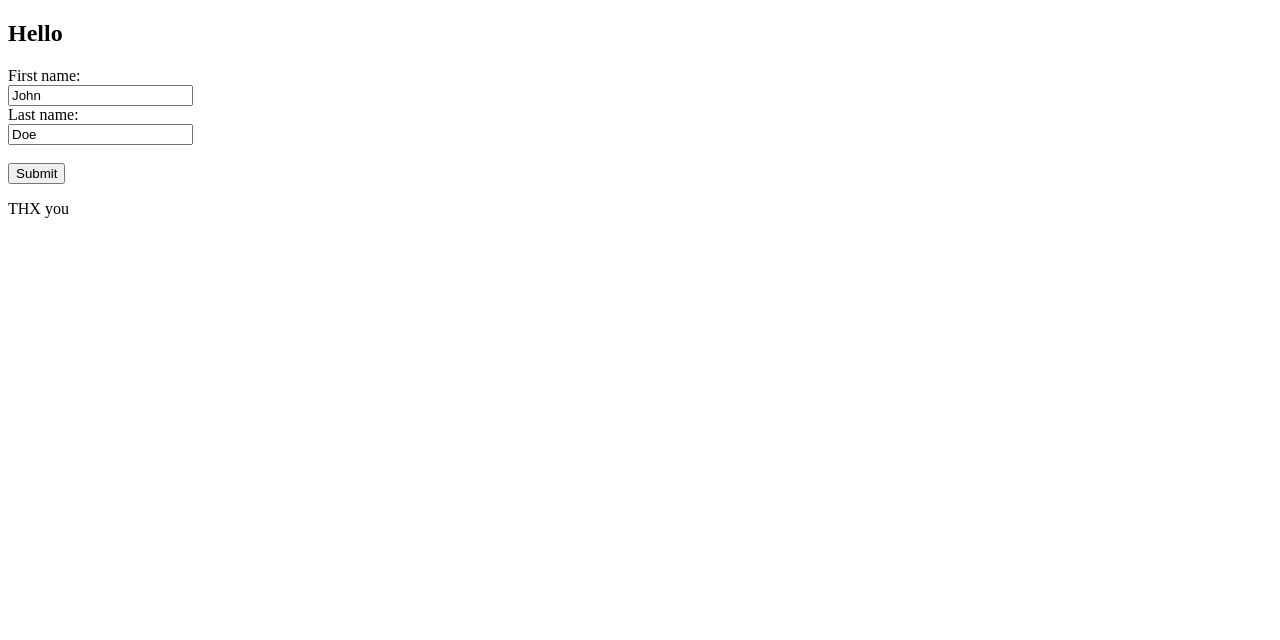
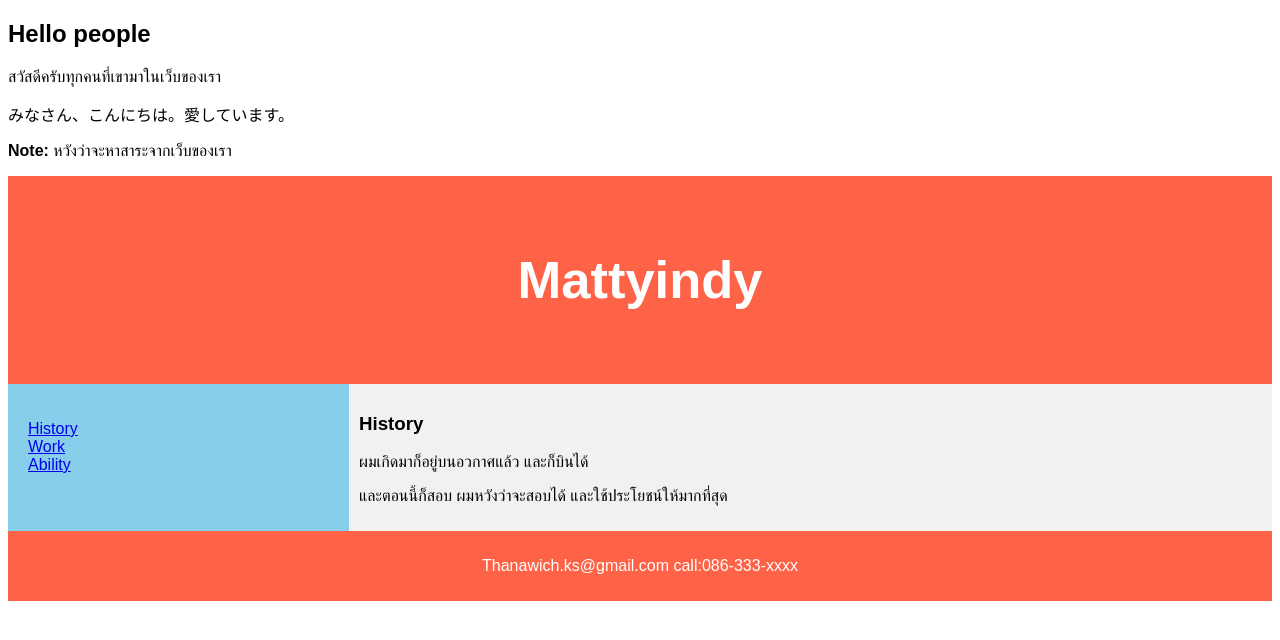
Before and after one commit to mattyindy/Dev, a plain HTML site: page index.html in a window 1280 px wide. Drawn offline with Linux system fonts and the light colour scheme.

Commit message:
Update index.html

```diff
--- a/index.html
+++ b/index.html
@@ -1,18 +1,104 @@
 <!DOCTYPE html>
-<html>
+<html lang="en">
+<head>
+<title>CSS Template</title>
+<meta charset="utf-8">
+<meta name="viewport" content="width=device-width, initial-scale=1">
+<style>
+* {
+  box-sizing: border-box;
+}
+
+body {
+  font-family: Arial, Helvetica, sans-serif;
+}
+
+/* Style the header */
+header {
+  background-color: #FF6347;
+  padding: 30px;
+  text-align: center;
+  font-size: 35px;
+  color: white;
+}
+
+/* Container for flexboxes */
+section {
+  display: -webkit-flex;
+  display: flex;
+}
+
+/* Style the navigation menu */
+nav {
+  -webkit-flex: 1;
+  -ms-flex: 1;
+  flex: 1;
+  background: #87CEEB;
+  padding: 20px;
+}
+
+/* Style the list inside the menu */
+nav ul {
+  list-style-type: none;
+  padding: 0;
+}
+
+/* Style the content */
+article {
+  -webkit-flex: 3;
+  -ms-flex: 3;
+  flex: 3;
+  background-color: #f1f1f1;
+  padding: 10px;
+}
+
+/* Style the footer */
+footer {
+  background-color: #FF6347;
+  padding: 10px;
+  text-align: center;
+  color: white;
+}
+
+/* Responsive layout - makes the menu and the content (inside the section) sit on top of each other instead of next to each other */
+@media (max-width: 600px) {
+  section {
+    -webkit-flex-direction: column;
+    flex-direction: column;
+  }
+}
+</style>
+</head>
 <body>
 
-<h2>Hello </h2>
+<h2>Hello people</h2>
+<p>สวัสดีครับทุกคนที่เขามาในเว็บของเรา </p>
+<p>みなさん、こんにちは。愛しています。</p>
+<p><strong>Note:</strong> หวังว่าจะหาสาระจากเว็บของเรา</p>
 
-<form action="/action_page.php">
-  <label for="fname">First name:</label><br>
-  <input type="text" id="fname" name="fname" value="John"><br>
-  <label for="lname">Last name:</label><br>
-  <input type="text" id="lname" name="lname" value="Doe"><br><br>
-  <input type="submit" value="Submit">
-</form>
+<header>
+  <h2>Mattyindy</h2>
+</header>
 
-<p>THX you </p>
+<section>
+  <nav>
+    <ul>
+      <li><a href="#">History</a></li>
+      <li><a href="#">Work</a></li>
+      <li><a href="#">Ability</a></li>
+    </ul>
+  </nav>
+
+  <article>
+    <h1>History</h1>
+    <p>ผมเกิดมาก็อยู่บนอวกาศแล้ว และก็บินได้ </p>
+    <p>และตอนนี้ก็สอบ ผมหวังว่าจะสอบได้ และใช้ประโยชน์ให้มากที่สุด </p>
+  </article>
+</section>
+
+<footer>
+  <p>Thanawich.ks@gmail.com   call:086-333-xxxx</p>
+</footer>
 
 </body>
 </html>
```
